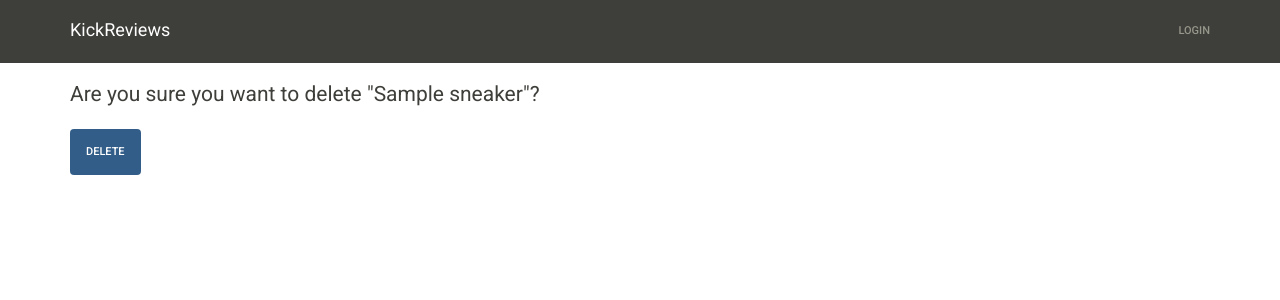
After one commit to rkmaduka/kick_reviews, a Django app: template templates/comments/comments_confirm_delete.html in a window 1280 px wide. The commit adds this page. Shown: the top 300 px of the page. Run offline with Django 3.2, Linux system fonts and the light colour scheme; the template is opened without the code that fills it: most values are stand-ins (such as "Sample title", 1, 10 or a date in 2020); some libraries are stand-ins or nearby versions.

Commit message:
Add comments delete view

```diff
--- a/core/urls.py
+++ b/core/urls.py
@@ -12,4 +12,5 @@ urlpatterns = patterns('',
     url(r'^review/delete/(?P<pk>\d+)/$', ReviewDeleteView.as_view(), name = 'review_delete'),
     url(r'^review/(?P<pk>\d+)/comments/create/$', CommentsCreateView.as_view(), name = 'comments_create'),
     url(r'^review/(?P<review_pk>\d+/comments/update/(?P<comments_pk>\d+)/$', CommentsUpdateView.as_view(), name='comments_update'),
+    url(r'^review/(?P<review_pk>\d+/comments/delete/(?P<comments_pk>\d+)$', CommentsDeleteView.as_view(), name='comments_delete'),
 )
--- /dev/null
+++ b/templates/comments/comments_confirm_delete.html
@@ -0,0 +1,8 @@
+{% extends 'base.html' %}
+{% block content %}
+<p class="lead">Are you sure you want to delete "{{ comments.sneaker }}"?</p>
+<form method="post" action="">
+    {% csrf_token %}
+    <button type="submit" class="btn btn-primary">Delete</button>
+</form>
+{% endblock %}
--- a/templates/review/review_detail.html
+++ b/templates/review/review_detail.html
@@ -13,6 +13,10 @@
 {% for answer in answers %}
 <div class="panel">
     <p>{{ comments.text }}</p>
+    {% if comments.user == user %}
+    <p><a href="{% url 'comments_update' review_pk=review.id comments_pk=comments.id %}">Edit comments</a></p>
+    <p><a href="{% url 'comments_delete' review_pk=review.id comments_pk=comments.id %}">Delete comments</a></p>
+    {% endif %}
     <p>Comments by {{ comments.user.username }} on {{ comments.created_at }}</p>
 </div>
 {% endfor %}
```
Also changed, not shown: core/views.py (+8 -0 lines).
